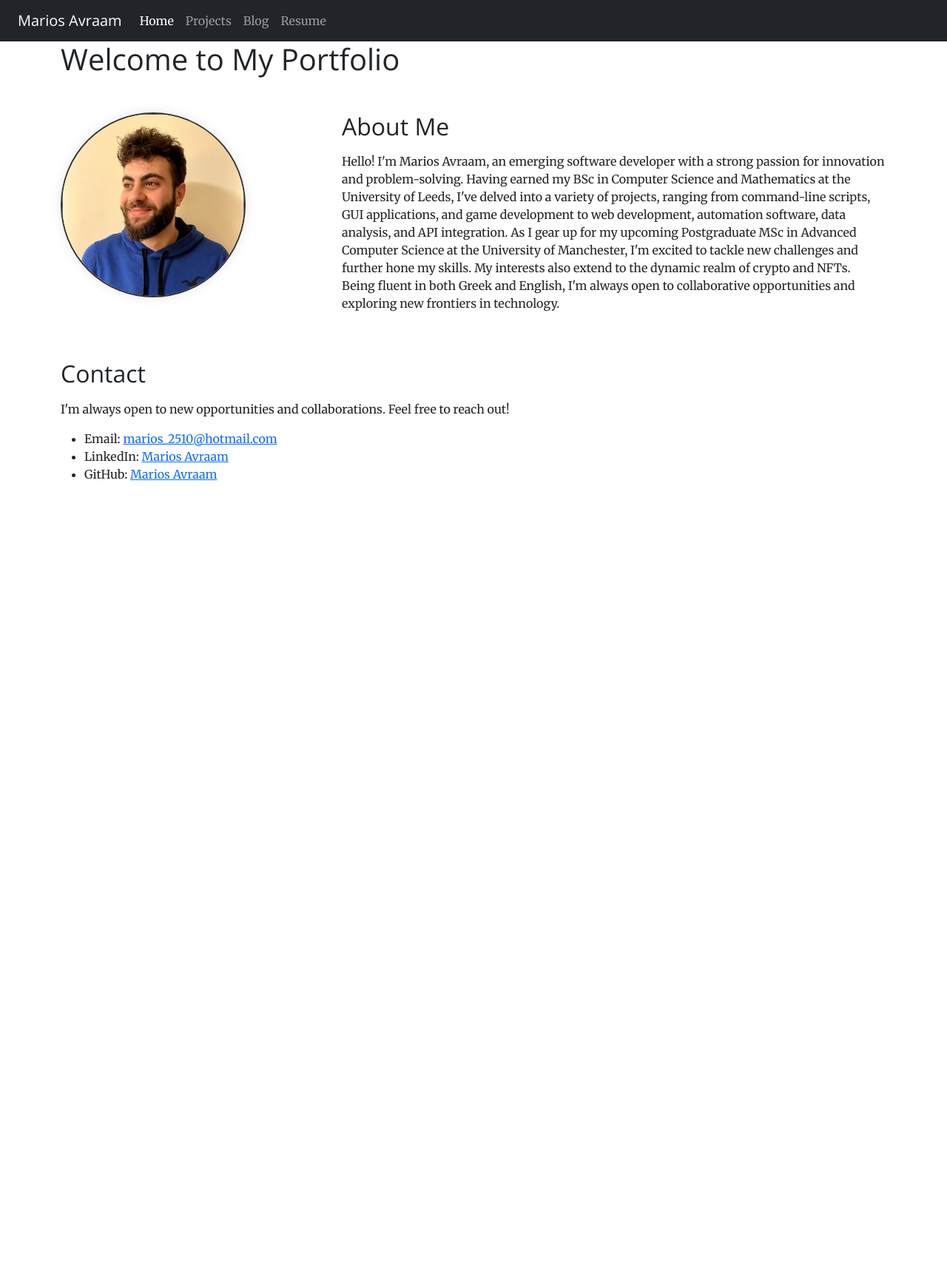
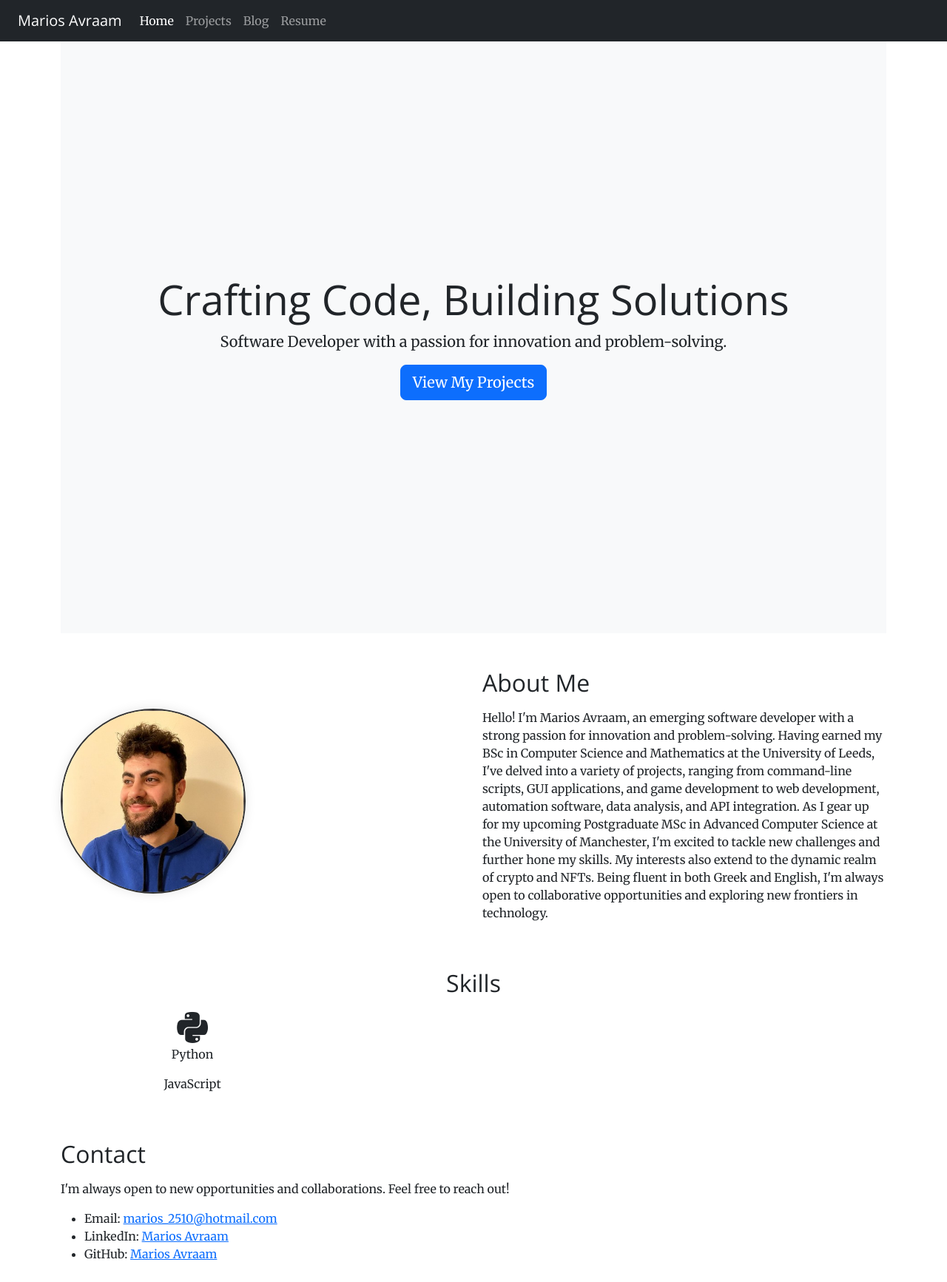
Before and after one commit to MariosAvraam/portfolio-website, a Flask app: page / in a window 1280 px wide. Shown: the top 1733 px of the page at 74% size. Before the commit the page ends 649 px from the top, so only its background shows below. Run offline with Flask 3, Linux system fonts and the light colour scheme; some libraries are stand-ins or nearby versions.

Commit message:
Add icons link. Add a hero section and skills section. Update styles.css for hero-section.

```diff
--- a/static/css/styles.css
+++ b/static/css/styles.css
@@ -13,3 +13,12 @@ h1, h2, h3, h4, h5, h6, .navbar-brand {
     border: 2px solid #333;
     box-shadow: 0px 0px 15px rgba(0, 0, 0, 0.1);
 }
+
+.hero-section {
+    background-color: #f8f9fa;
+    height: 100vh;
+    display: flex;
+    flex-direction: column;
+    justify-content: center;
+    align-items: center;
+}
--- a/templates/index.html
+++ b/templates/index.html
@@ -1,13 +1,18 @@
 {% extends 'layout.html' %}
 
 {% block content %}
-<h1>Welcome to My Portfolio</h1>
+<div class="hero-section text-center py-5">
+  <h1 class="display-4">Crafting Code, Building Solutions</h1>
+  <p class="lead">Software Developer with a passion for innovation and problem-solving.</p>
+  <a href="#projects" class="btn btn-primary btn-lg">View My Projects</a>
+</div>
+
 <section class="my-5" id="about-me">
-  <div class="row">
-    <div class="col-md-4">
-      <img src="{{ url_for('static', filename='images/Linkedin_img.jpg') }}" alt="Marios Avraam" class="profile-image">
+  <div class="row align-items-center">
+    <div class="col-md-6">
+      <img src="{{ url_for('static', filename='images/Linkedin_img.jpg') }}" alt="Marios Avraam" class="img-fluid rounded-circle profile-image">
     </div>
-    <div class="col-md-8">
+    <div class="col-md-6">
       <h2 class="mb-3">About Me</h2>
       <p>
         Hello! I'm Marios Avraam, an emerging software developer with a strong passion
@@ -24,6 +29,19 @@
     </div>
   </div>
 </section>
+
+<section class="my-5" id="skills">
+  <h2 class="mb-3 text-center">Skills</h2>
+  <div class="row">
+    <!-- Sample Skill -->
+    <div class="col-md-4 text-center">
+      <i class="fab fa-python fa-3x"></i> <!-- Font Awesome Icon for Python -->
+      <p>Python</p>
+      <p>JavaScript</p>
+    </div>
+  </div>
+</section>
+
 <section class="my-5" id="contact">
   <h2 class="mb-3">Contact</h2>
   <p>
--- a/templates/layout.html
+++ b/templates/layout.html
@@ -6,6 +6,7 @@
   <meta name="viewport" content="width=device-width, initial-scale=1.0">
   <title>Portfolio</title>
   <link href="https://fonts.googleapis.com/css2?family=Open+Sans:wght@400;600&family=Merriweather:wght@400;700&display=swap" rel="stylesheet">
+  <link rel="stylesheet" href="https://cdnjs.cloudflare.com/ajax/libs/font-awesome/5.15.1/css/all.min.css">
   <link href="https://cdn.jsdelivr.net/npm/bootstrap@5.3.1/dist/css/bootstrap.min.css" rel="stylesheet" integrity="sha384-4bw+/aepP/YC94hEpVNVgiZdgIC5+VKNBQNGCHeKRQN+PtmoHDEXuppvnDJzQIu9" crossorigin="anonymous">
   <link rel="stylesheet" href="{{ url_for('static', filename='css/styles.css') }}">
 </head>
```
